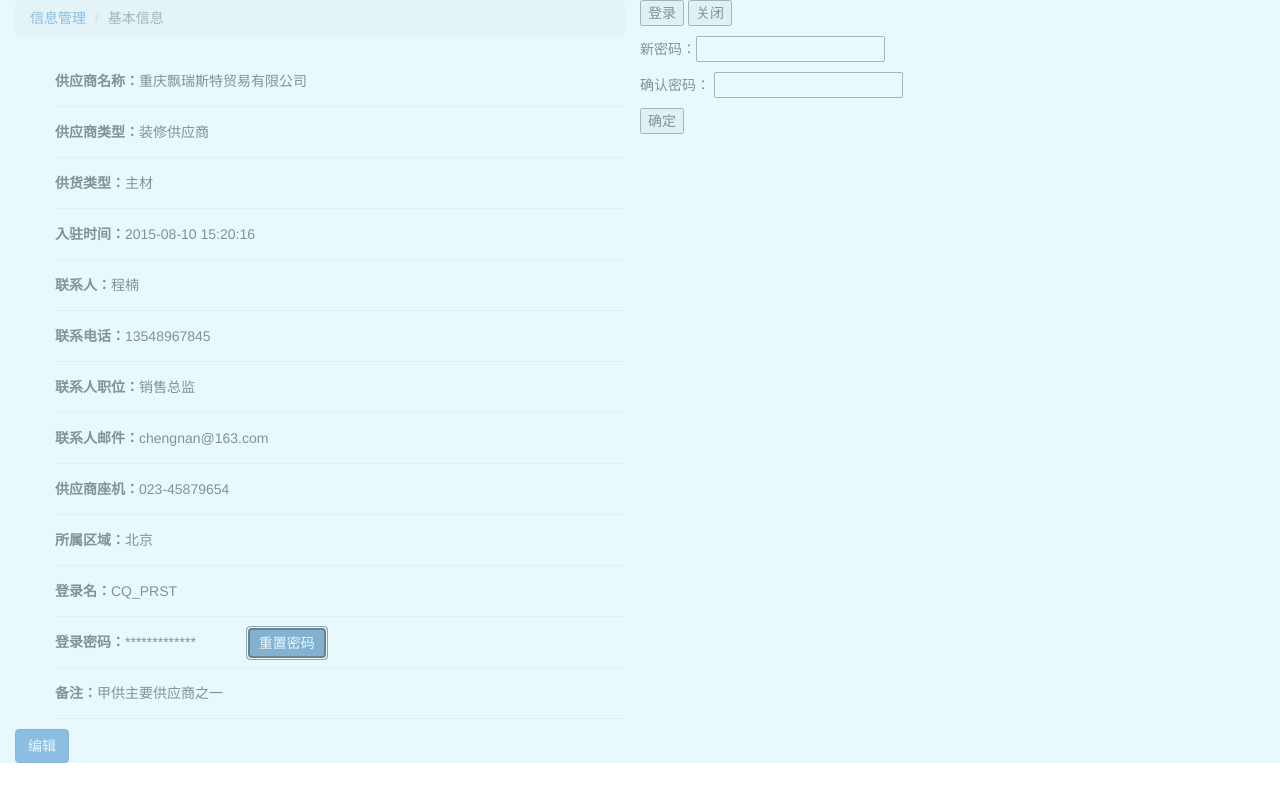
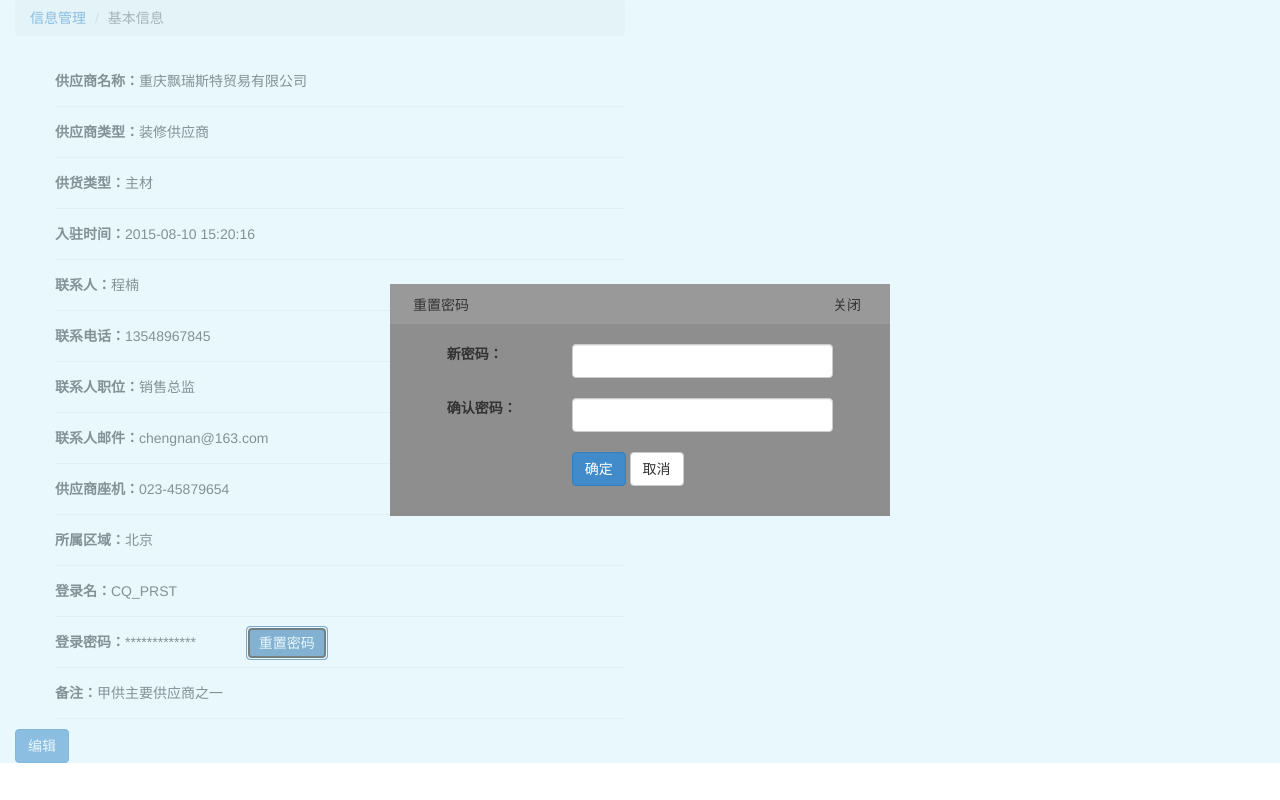
Before and after one commit to wanhuihan/provider, a plain HTML site: page generalInfo.html in a window 1280 px wide. Both pictures are taken after a click on the button "重置密码". Drawn offline with Linux system fonts and the light colour scheme.

Commit message:
修改弹出层代码

```diff
--- a/generalInfo.html
+++ b/generalInfo.html
@@ -34,66 +34,45 @@
 			</ul>
 			<button type="button" class="btn btn-primary">编辑</button>
 		</div>
-		<!-- <div class="general-info-cont">
-			<dl class="dl-horizontal">
-				<dt>供应商名称：</dt>
-				<dd>重庆飘瑞斯特贸易有限公司</dd>
-				<dt>供应商类型：</dt>
-				<dd>装修供应商</dd>
-				<dt>供货类型：</dt>
-				<dd>主材</dd>
-				<dt>入驻时间：</dt>
-				<dd>2015-08-10 15:20:16</dd>
-				<dt>联系人：</dt>
-				<dd>程楠</dd>
-				<dt>联系电话：</dt>
-				<dd>13548967845</dd>
-				<dt>联系人职位：</dt>
-				<dd>销售总监</dd>
-				<dt>联系人邮件：</dt>
-				<dd>chengnan@163.com</dd>
-				<dt>供应商座机：</dt>
-				<dd>023-45879654</dd>
-				<dt>所属区域：</dt>
-				<dd>北京</dd>
-				<dt>供应商类型：</dt>
-				<dd>装修供应商</dd>
-				<dt>登录名：</dt>
-				<dd>CQ_PRST</dd>
-				<dt>登录密码：</dt>
-				<dd>************* <button type="button">重置密码</button></dd>
-				<dt>备注：</dt>
-				<dd>甲供主要供应商之一</dd>
-			</dl>
-			<button>编辑</button>
-		</div> -->
 	</div>
-
+	<!-- 弹出层 -->
 	<div class="wrap_top" id="mymark"></div>
-			<div class="loginpop" id="pop01">
-				<p>
-					<input type="button" value="登录" id="login">
+	<div class="resetpop" id="pop01">
+		<form action="act.php" id="myform" class="resetpop-form">
+			<p class="resetpop-title">
+				<span>重置密码</span>
 				<input type="button" value="关闭" id="off01">
 			</p>
-				<div class="user">
-					<form action="act.php" id="myform">
-						<p>新密码：<input id="myname" type="text" ></p>
-						<p>确认密码：&nbsp;<input id="mypass" type="text" ></p>
-						<input type="button" value="确定">
+			<div class="form-group resetpop-form-text">
+			    <label for="" class="col-sm-3 col-sm-offset-1 control-label">新密码：</label>
+			    <div class="col-sm-7">
+			        <input type="text" class="form-control" id="myname" placeholder="">
+			    </div>
+			</div>
+			<div class="form-group resetpop-form-text">
+			    <label for="" class="col-sm-3 col-sm-offset-1 control-label">确认密码：</label>
+			    <div class="col-sm-7">
+			        <input type="text" class="form-control" id="mypass" placeholder="">
+			    </div>
+			</div>
+			<div class="form-group">
+				<div class="col-md-7 col-sm-offset-4">
+					<input type="submit" class="btn btn-primary" value="确定">
+					<input type="button" class="btn btn-default" id="cancel" value="取消">
+				</div>
+			</div>
+		</form>
 
-					</form>
-				</div>
 	</div>
 	<script>
 		window.onload=function(){
-			//onload事件:页面的所有图片，链接，js文件，css文件全部加载完成才会执行；
-			//$documentready：页面结构加载完就会执行;
 			var $login=document.getElementById('btn');
 			var $mymark=document.getElementById('mymark');
 			var $mypop01=document.getElementById('pop01');
 			var $myoff=document.getElementById('off01');
 			var $myname=document.getElementById('myname');
 			var $mypass=document.getElementById('mypass');
+			var $cancel=document.getElementById('cancel');
 			$login.onclick=function(){
 				$myname.value="";
 				$mypass.value="";
@@ -105,6 +84,10 @@
 				$mymark.style.display="none";
 				$mypop01.style.display="none";
 			}
+			$cancel.onclick=function(){
+				$mymark.style.display="none";
+				$mypop01.style.display="none";
+			}
 		}
 	</script>
 </body>
--- a/scss/general-info.scss
+++ b/scss/general-info.scss
@@ -13,46 +13,56 @@
 
 }
 .wrap_top{
-	position: absolute; top:0; left: 0; width: 100%;background:
-	rgba(212,241,249,0.5);z-index: 99998;display: none;
+	position: absolute;
+	top:0; left: 0;
+	width: 100%;
+	background: rgba(212,241,249,0.5);
+	z-index: 99998;
+	display: none;
+}
+.resetpop {
+	display: none;
+	z-index: 99999;
+	position: absolute;
+	left: 50%;
+	top: 50%;
+	margin: auto;
+	width: auto;
+	background: #eee;
+	transform: translate(-50%, -50%);
 
-	.loginpop {
-		position: fixed; width: 600px; height: 300px; top: 50%; left: 50%;
-		margin-left: -300px; margin-top: -150px;z-index: 99999; background: #a6fff2;display: none;
-		> p {
-			width: 100%; height: 40px; background: #74f9ff;
+	.resetpop-form {
+		overflow: hidden;
+		width: 500px;
+		padding-bottom: 30px;
+	 	background: #8e8e8e;
+
+	 	.resetpop-title {
+			width: 100%;
+			height: 40px;
+			text-align: center;
+			line-height: 40px;
+			background: #999;
+			margin-bottom: 20px;
+			span {
+				display: inline-block;
+				width: 40%;
+				text-align: left;
+			}
 			input {
-				width: 60px; margin-top: 10px; background: none; border: none;
+				display: inline-block;
+				width: 50%;
+				text-align: right;
+				background: none;
+				border: none;
 				cursor: pointer;
 
-				&:first-child {
-					float: left;
-				}
-				&:last-child {
-					float: right;
-				}
 			}
 		}
-	}
-	.user{
-		padding: 50px 100px;
-		> p {
-			font-size: 14px;
+		.resetpop-form-text {
+			overflow: hidden;
 			margin-bottom: 20px;
-			input {
-				width: 220px; height:30px;
-			}
 		}
 	}
 
-	.user form >input{
-		width: 100px; height: 40px; font-size: 16px; font-weight: bold;
-		background: #e0ffe8; border-radius: 4px;
-	}
 }
-// .loginpop>p input:first-child{
-// 	float: left;
-// }
-// .loginpop>p input:last-child{
-// 	float: right;
-// }
```
Also changed, not shown: css/dist/style.min.css, css/general-info.css. Lines whose indentation alone changed are shown as unchanged.
